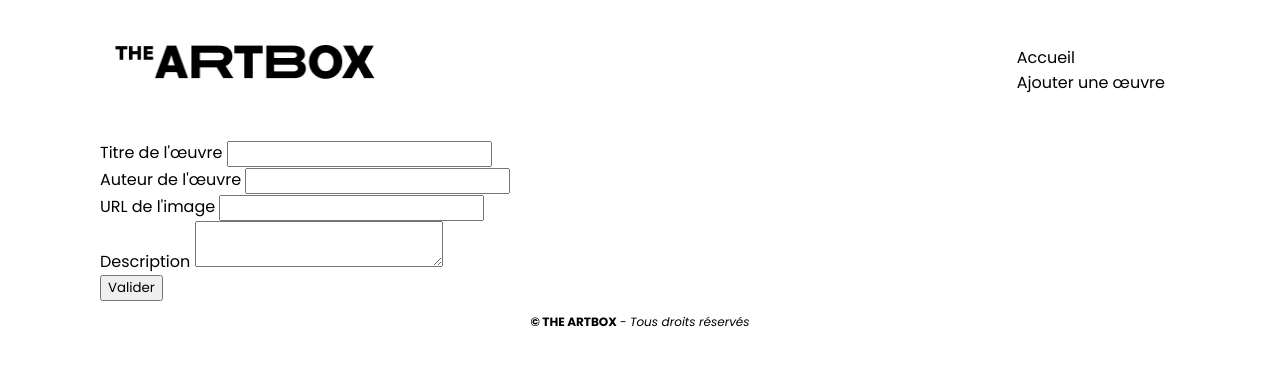
After one commit to BloomingMadao/TheArtBox, a PHP site: page /ajouter.php in a window 1280 px wide. The commit adds this page. Shown: the top 366 px of the page. Run offline with PHP 8.4, Linux system fonts and the light colour scheme.

Commit message:
update with ajouter.php

```diff
--- /dev/null
+++ b/ajouter.php
@@ -0,0 +1,24 @@
+<?php require 'header.php'; ?>
+
+<form action="traitement.php" method="POST">
+    <div class="champ-formulaire">
+        <label for="titre">Titre de l'œuvre</label>
+        <input type="text" name="titre" id="titre">
+    </div>
+    <div class="champ-formulaire">
+        <label for="artiste">Auteur de l'œuvre</label>
+        <input type="text" name="artiste" id="artiste">
+    </div>
+    <div class="champ-formulaire">
+        <label for="image">URL de l'image</label>
+        <input type="url" name="image" id="image">
+    </div>
+    <div class="champ-formulaire">
+        <label for="description">Description</label>
+        <textarea name="description" id="description"></textarea>
+    </div>
+
+    <input type="submit" value="Valider" name="submit">
+</form>
+
+<?php require 'footer.php'; ?>
--- a/header.php
+++ b/header.php
@@ -1,6 +1,5 @@
 <!doctype html>
 <html lang="fr">
-
 <head>
     <meta charset="UTF-8">
     <meta name="viewport"
@@ -9,13 +8,13 @@
     <link rel="stylesheet" href="css/style.css">
     <title>The ArtBox</title>
 </head>
-
 <body>
 <header>
     <a href="index.php"><img src="img/logo.png" alt="Logo Artbox" id="logo"></a>
     <nav>
         <ul>
             <li><a href="index.php">Accueil</a></li>
+            <li><a href="ajouter.php">Ajouter une œuvre</a></li>
         </ul>
     </nav>
 </header>
```
Also changed, not shown: oeuvre.php (+24 -26 lines). Lines whose indentation alone changed are shown as unchanged.
